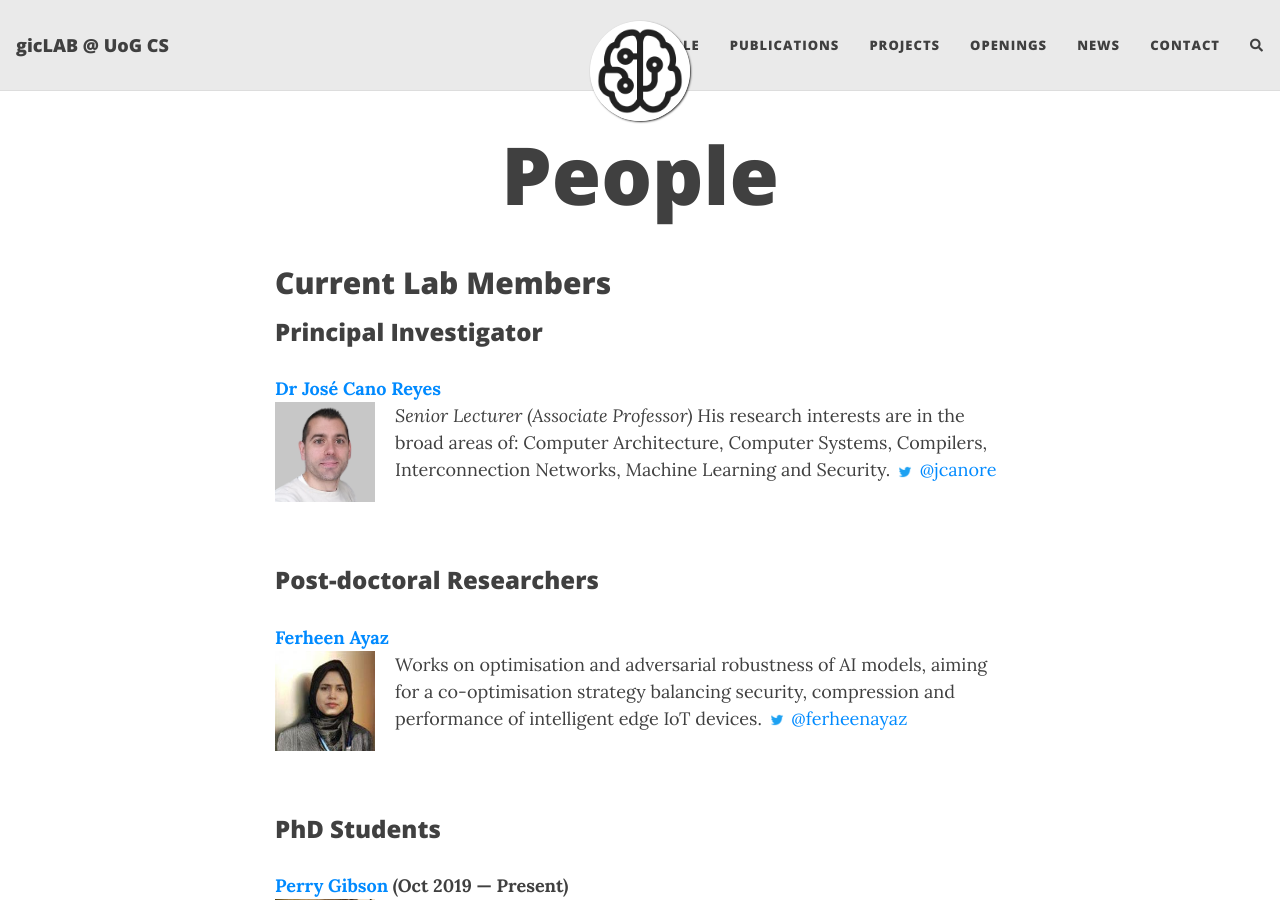
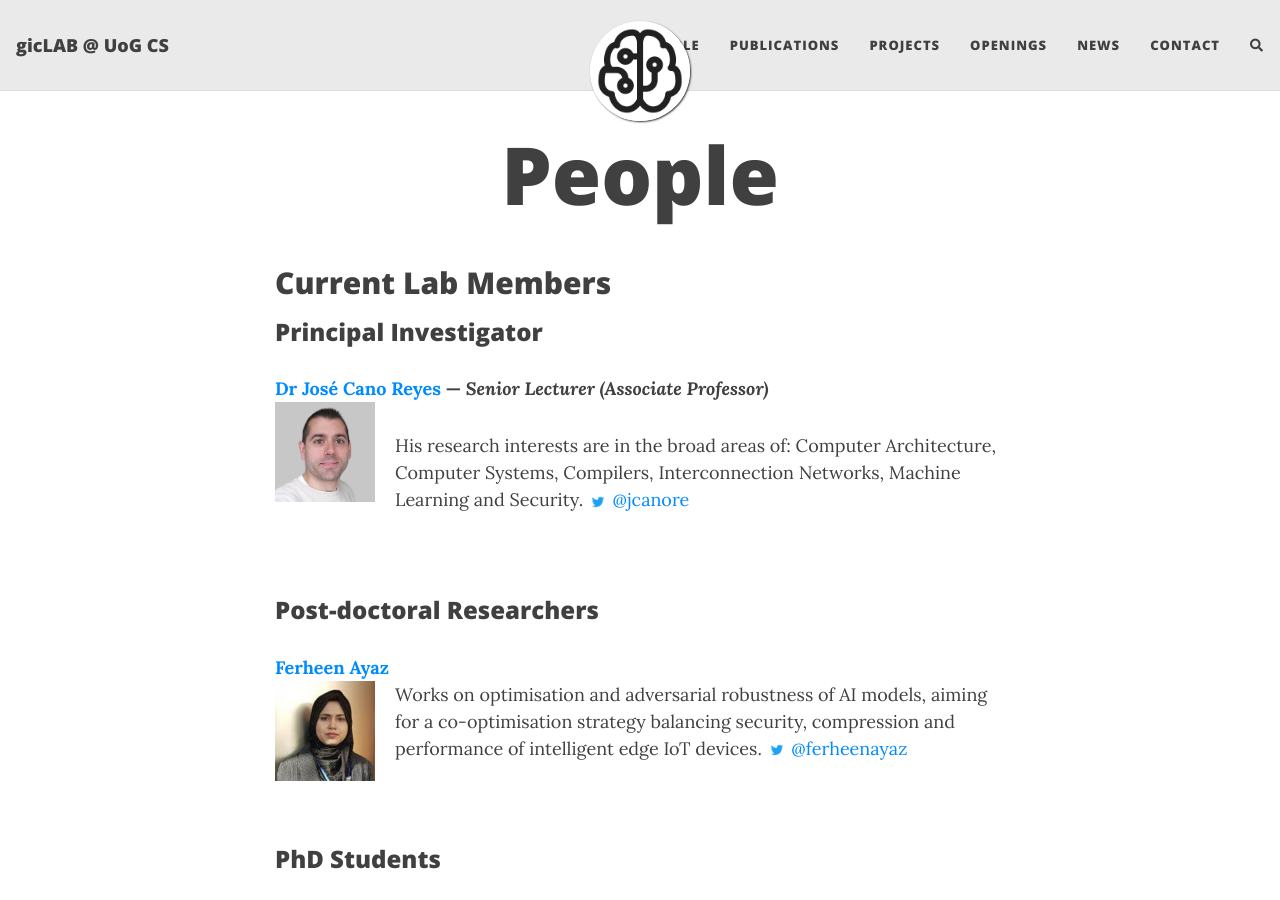
Before and after one commit to gicLAB/gicLAB.github.io, a Jekyll site: the page built from people.md, in a window 1280 px wide and 900 px high. Built offline with Jekyll 4.4.1, drawn with Linux system fonts in a browser that asks for light colours; nearby versions of some CDN libraries; comment, search, counter and statistics services are not loaded.

Commit message:
Update people.md

```diff
--- a/people.md
+++ b/people.md
@@ -7,7 +7,8 @@
 ## Current Lab Members
 
 ### Principal Investigator
-**[Dr José Cano Reyes](http://www.dcs.gla.ac.uk/~josecr/)** <br> <img src="/assets/img/people/jose_small_new.png" width="100px" style="float: left; margin-right: 20px;"> _Senior Lecturer (Associate Professor)_
+**[Dr José Cano Reyes](http://www.dcs.gla.ac.uk/~josecr/) — _Senior Lecturer (Associate Professor)_** <br> <img src="/assets/img/people/jose_small_new.png" width="100px" style="float: left; margin-right: 20px;">
+
 His research interests are in the broad areas of: Computer Architecture, Computer Systems, Compilers, Interconnection Networks, Machine Learning and Security.
 <img src="/assets/img/Twitter_Logo_Blue.png" width="20px"> [@jcanore](https://twitter.com/jcanore)
 <br><br>
```
